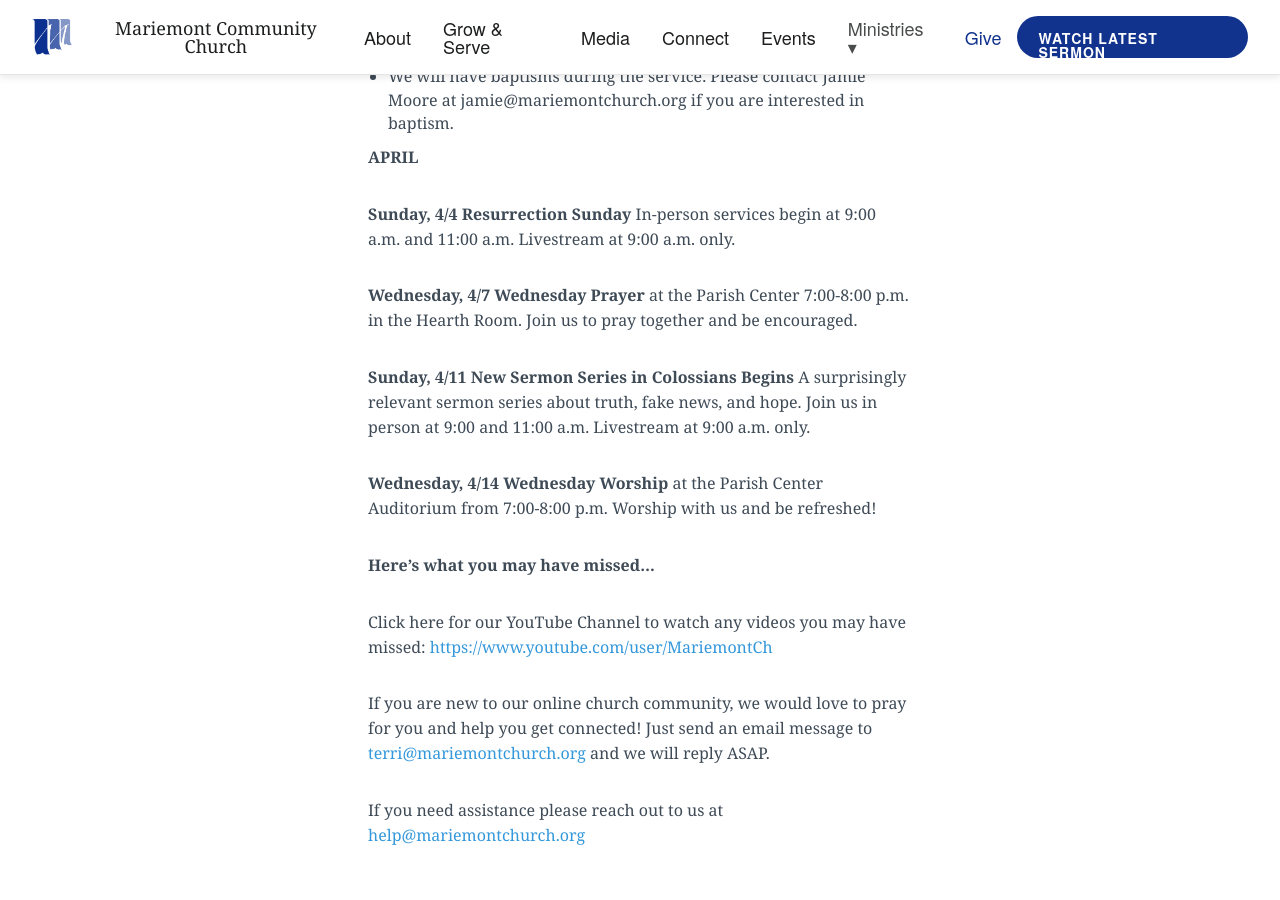
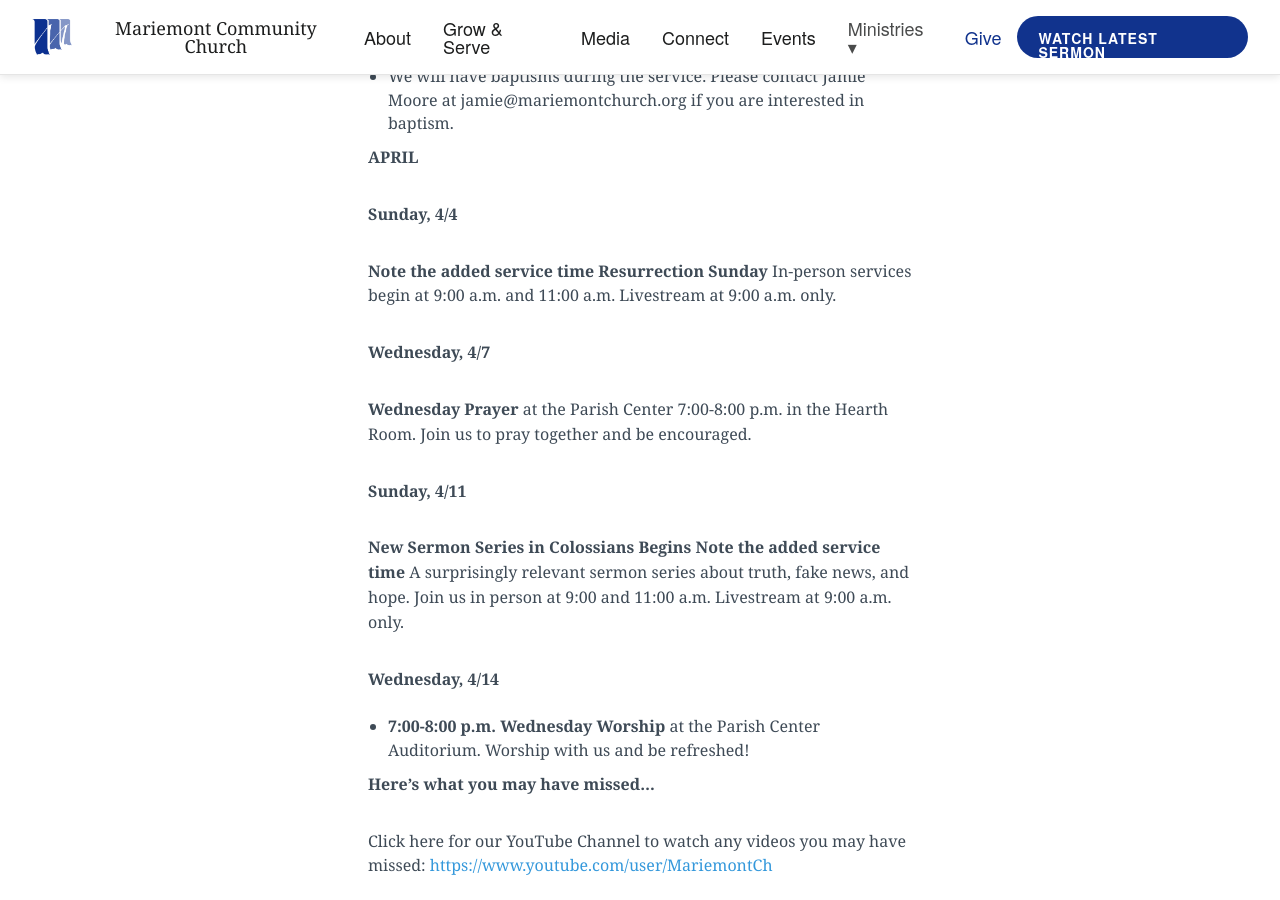
Before and after one commit to lukemoderwell/mariemont, a Jekyll site: the page built from updates.markdown, in a window 1280 px wide and 900 px high, scrolled down 687 px. Built offline with Jekyll 4.4.1, drawn with Linux system fonts in a browser that asks for light colours; nearby versions of some CDN libraries.

Commit message:
Updated Updates

```diff
--- a/updates.markdown
+++ b/updates.markdown
@@ -34,14 +34,22 @@
 
 **APRIL**
 
-**Sunday, 4/4** **Resurrection Sunday** In-person services begin at 9:00 a.m. and 11:00 a.m. Livestream at 9:00 a.m. only.
+**Sunday, 4/4**
 
-**Wednesday, 4/7** **Wednesday Prayer** at the Parish Center 7:00-8:00 p.m. in the Hearth Room. Join us to pray together and be encouraged.
+**Note the added service time** **Resurrection Sunday** In-person services begin at 9:00 a.m. and 11:00 a.m. Livestream at 9:00 a.m. only.
 
-**Sunday, 4/11** **New Sermon Series in Colossians Begins**
-A surprisingly relevant sermon series about truth, fake news, and hope. Join us in person at 9:00 and 11:00 a.m. Livestream at 9:00 a.m. only.
+**Wednesday, 4/7**
 
-**Wednesday, 4/14** **Wednesday Worship** at the Parish Center Auditorium from 7:00-8:00 p.m. Worship with us and be refreshed!
+**Wednesday Prayer** at the Parish Center 7:00-8:00 p.m. in the Hearth Room. Join us to pray together and be encouraged.
+
+**Sunday, 4/11**
+
+**New Sermon Series in Colossians Begins**
+**Note the added service time** A surprisingly relevant sermon series about truth, fake news, and hope. Join us in person at 9:00 and 11:00 a.m. Livestream at 9:00 a.m. only.
+
+**Wednesday, 4/14**
+
+* **7:00-8:00 p.m.** **Wednesday Worship** at the Parish Center Auditorium.  Worship with us and be refreshed!
 
 **Here's what you may have missed...**
 
```
